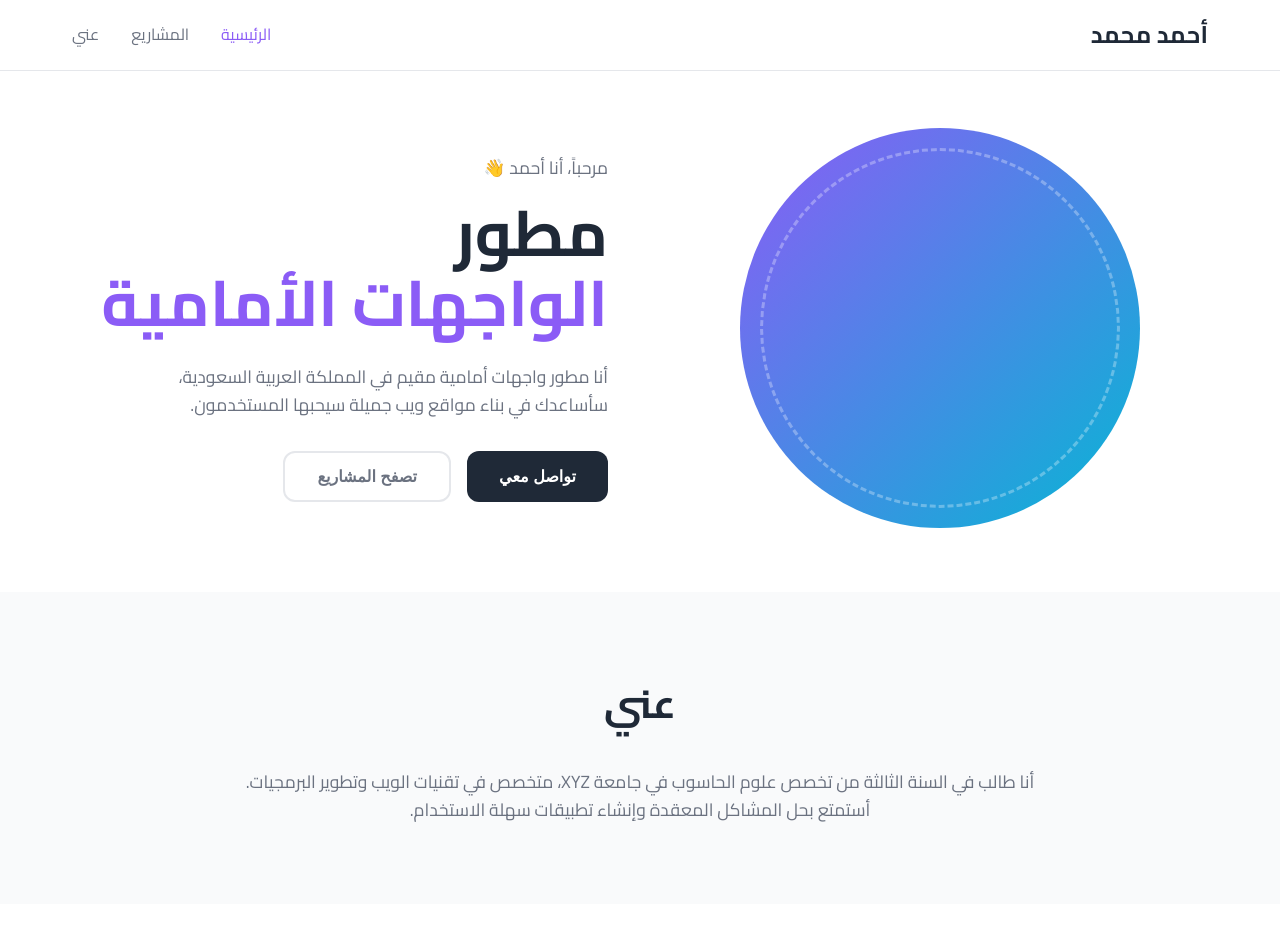
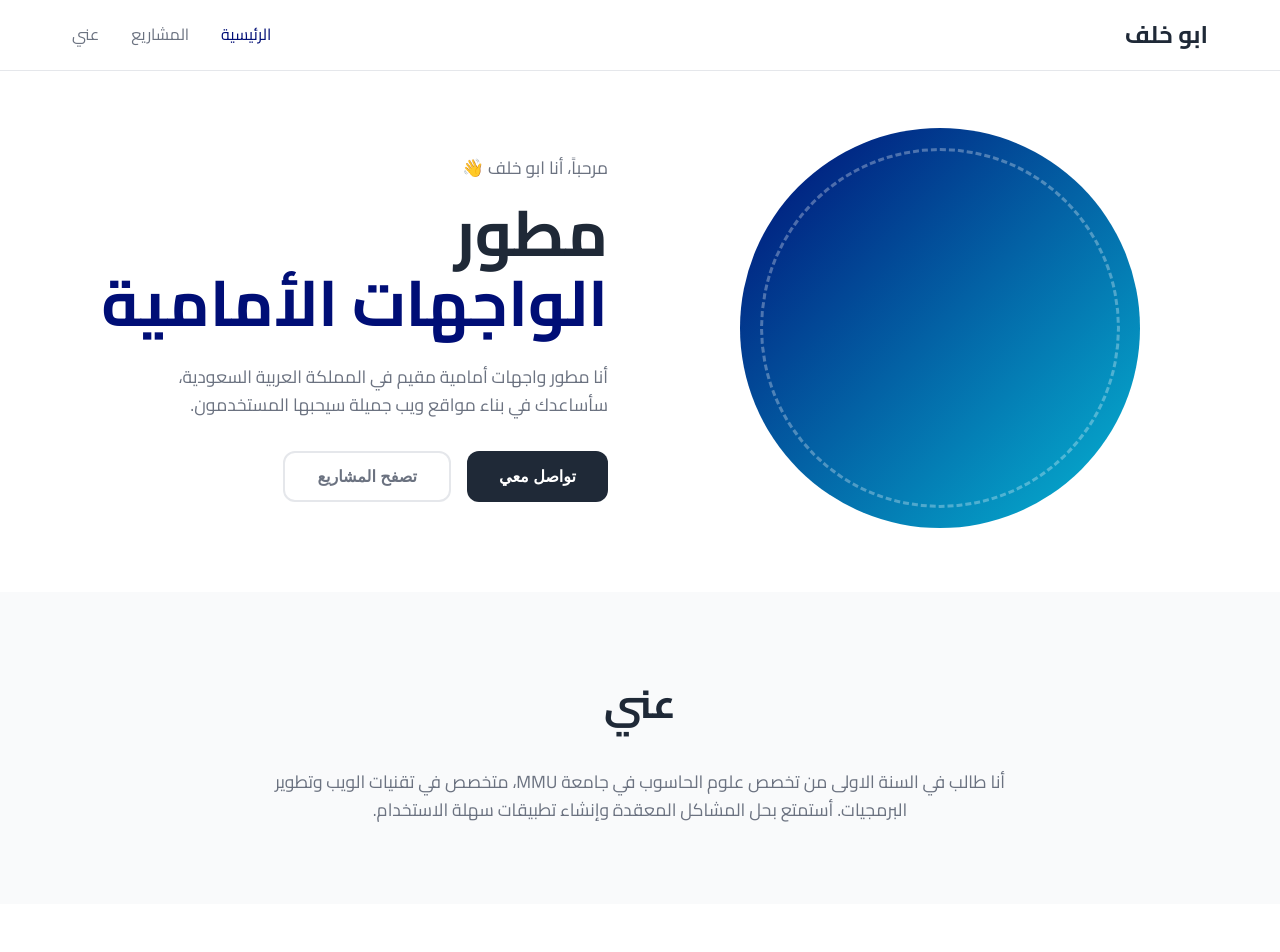
Before and after one commit to vf9l/vf9l.github.io, a plain HTML site: page index.html in a window 1280 px wide. Shown: the top 952 px of the page. Drawn offline with Linux system fonts and the light colour scheme.

Commit message:
change the name

```diff
--- a/index.html
+++ b/index.html
@@ -4,7 +4,7 @@
     <meta charset="UTF-8" />
     <meta name="viewport" content="width=device-width, initial-scale=1.0" />
 
-    <title>أحمد محمد - مطور ويب</title>
+    <title>فيصل المخلافي - مطور ويب</title>
 
     <link rel="stylesheet" href="styles/index.css" />
     <link href="https://fonts.googleapis.com/css2?family=Cairo:wght@300;400;600;700&display=swap" rel="stylesheet" />
@@ -16,7 +16,7 @@
     <header>
       <nav class="navbar">
         <div class="nav-container">
-          <div class="logo">أحمد محمد</div>
+          <div class="logo"> ابو خلف</div>
 
           <ul class="nav-menu">
             <li><a href="#home" class="nav-link">الرئيسية</a></li>
@@ -31,7 +31,7 @@
       <section id="home" class="hero">
         <div class="hero-container">
           <div class="hero-content">
-            <div class="greeting">مرحباً، أنا أحمد 👋</div>
+            <div class="greeting">مرحباً، أنا ابو خلف 👋</div>
 
             <h1 class="hero-title">
               <span class="title-line">مطور</span>
@@ -64,7 +64,7 @@
           <h2>عني</h2>
 
           <p>
-            أنا طالب في السنة الثالثة من تخصص علوم الحاسوب في جامعة XYZ، متخصص في تقنيات الويب وتطوير البرمجيات. أستمتع
+            أنا طالب في السنة الاولى من تخصص علوم الحاسوب في جامعة MMU، متخصص في تقنيات الويب وتطوير البرمجيات. أستمتع
             بحل المشاكل المعقدة وإنشاء تطبيقات سهلة الاستخدام.
           </p>
         </div>
@@ -133,12 +133,12 @@
     <footer>
       <div class="footer-content">
         <h2>تواصل معي</h2>
-        <p>لا تترد في التواصل للتعاون أو حتى للسلام!</p>
+        <p>لا تجيني ولا اجيك!</p>
 
         <div class="social-links">
           <a href="mailto:ahmed.mohamed@email.com" class="social-link">
             <span class="iconify-inline icon" data-icon="ph:envelope-bold"></span>
-            <span>ahmed.mohamed@email.com</span>
+            <span>fisal.mohamed38@gmail.com</span>
           </a>
 
           <a href="https://github.com/ahmedmohamed" class="social-link" target="_blank">
--- a/styles/index.css
+++ b/styles/index.css
@@ -5,7 +5,7 @@
 }
 
 :root {
-  --primary-color: #8b5cf6;
+  --primary-color: rgb(0, 14, 118);
   --secondary-color: #06b6d4;
   --text-primary: #1f2937;
   --text-secondary: #6b7280;
```
